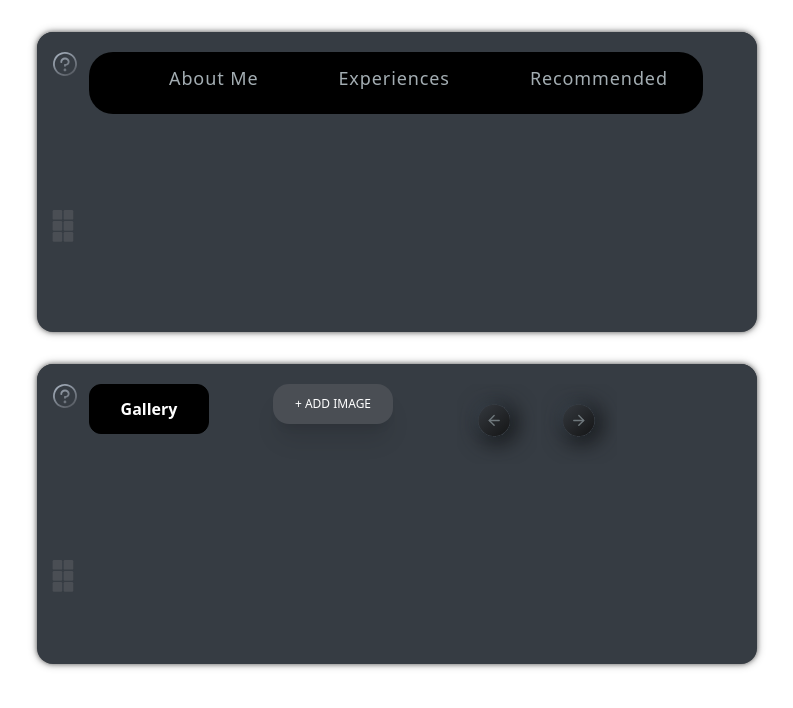
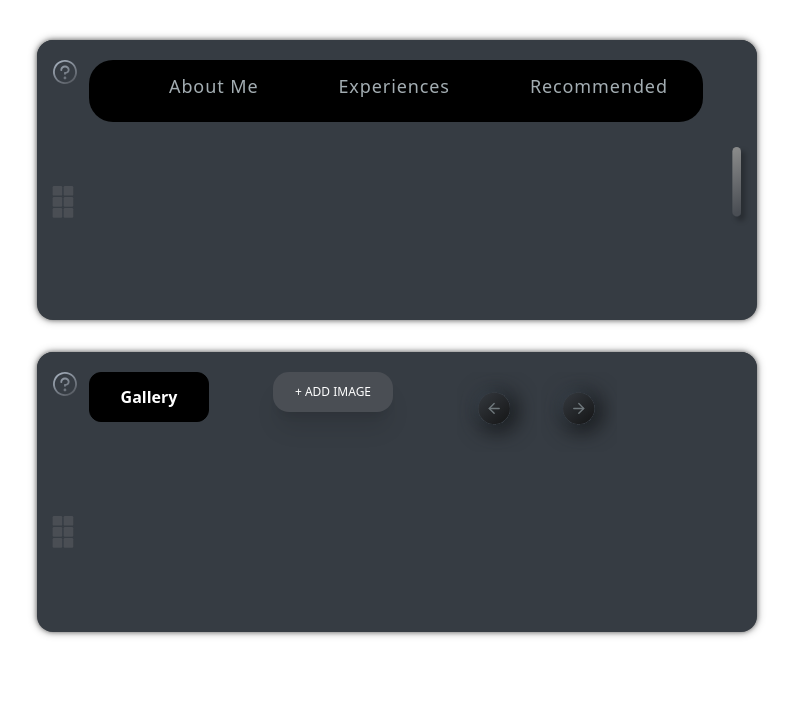
Before and after one commit to Monu2114/Lunacal, a React (Vite) app: page / in a window 1280 px wide. Shown: the top 708 px of the page, without its empty margins (483-1276 px from the left). Built offline with nearby package versions, Linux system fonts and the light colour scheme.

Commit message:
Scroll svg and some indentation fix

```diff
--- a/src/App.jsx
+++ b/src/App.jsx
@@ -2,19 +2,26 @@ function App() {
   //<button class="">
 
   return (
-    <div className="flex flex-col gap-y-8 items-end justify-items-center mt-8">
-      <div className=" py-5 pl-3	flex flex-col gradient-shadow  bg-darkBlack w-[720px] h-[300px] rounded-2xl mr-10 gap-y-24">
+    <div className="flex flex-col gap-y-8 items-end justify-items-center mt-10 	">
+      <div className=" py-5 pl-3	flex flex-col gradient-shadow  bg-darkBlack w-[720px] h-[280px] rounded-2xl mr-10 gap-y-16">
         <div className="flex gap-x-2">
           <img src="src\assets\question.svg" className="w-8 h-6" alt="" />
-          <div className="cursor-pointer	flex gap-x-20 display bg-black h-[62px] w-[614px] rounded-3xl py-3 pl-20 text-textColor text-lg	tracking-wider hover:text-white	">
+          <div className="cursor-pointer flex gap-x-20 display bg-black h-[62px] w-[614px] rounded-3xl py-3 pl-20 text-textColor text-lg	tracking-wider hover:text-white	">
             <div>About Me</div>
             <div>Experiences</div>
             <div>Recommended</div>
           </div>
         </div>
-        <img src="src\assets\box.svg" className="w-8 h-8" alt="" />
+        <div className="flex  justify-between w-full ">
+          <img src="src\assets\box.svg" className="w-8 h-8" alt="" />
+          <img
+            src="src\assets\Rectangle 39335.svg"
+            className="w-8 h-20 relative -translate-y-10  "
+            alt=""
+          />
+        </div>
       </div>
-      <div className=" py-5 pl-3	flex flex-col gradient-shadow  bg-darkBlack w-[720px] h-[300px] rounded-2xl mr-10 gap-y-24">
+      <div className=" py-5 pl-3	flex flex-col gradient-shadow  bg-darkBlack w-[720px] h-[280px] rounded-2xl mr-10 gap-y-16">
         <div className="flex gap-x-2 items-top ">
           <img src="src\assets\question.svg" className="w-8 h-6" alt="" />
           <div className="flex gap-x-16">
--- a/tailwind.config.js
+++ b/tailwind.config.js
@@ -4,9 +4,11 @@ export default {
   theme: {
     extend: {
       colors: {
+        background: "#191B1F",
         darkBlack: "#363C43",
         textColor: "#A3ADB2",
         button: "#4A4E54",
+        font: "#969696",
       },
     },
   },
```
Also changed, not shown: src/assets/Rectangle 39335.svg (added).
